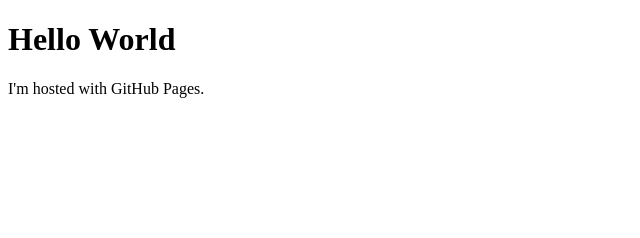
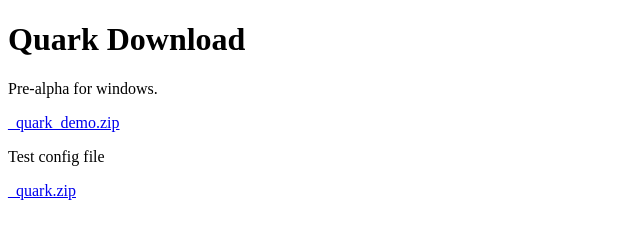
Before and after one commit to ATSOTECK/ATSOTECK.github.io, a plain HTML site: page index.html in a window 1280 px wide. Shown: the whole page, without its empty margins (0-640 px from the left). Drawn offline with Linux system fonts and the light colour scheme.

Commit message:
Added a demo for quark.

```diff
--- a/index.html
+++ b/index.html
@@ -1,7 +1,10 @@
 <!DOCTYPE html>
 <html>
-<body>
-<h1>Hello World</h1>
-<p>I'm hosted with GitHub Pages.</p>
-</body>
+    <body>
+        <h1>Quark Download</h1>
+        <p>Pre-alpha for windows.</p>
+        <a href="http://atsoteck.github.io/bin/windows/_quark_demo.zip" target="_blank">_quark_demo.zip</a>
+        <p>Test config file</p>
+        <a href="http://atsoteck.github.io/config/_quark.zip" target="_blank">_quark.zip</a>
+    </body>
 </html>
```
Also changed, not shown: 2 other files.
